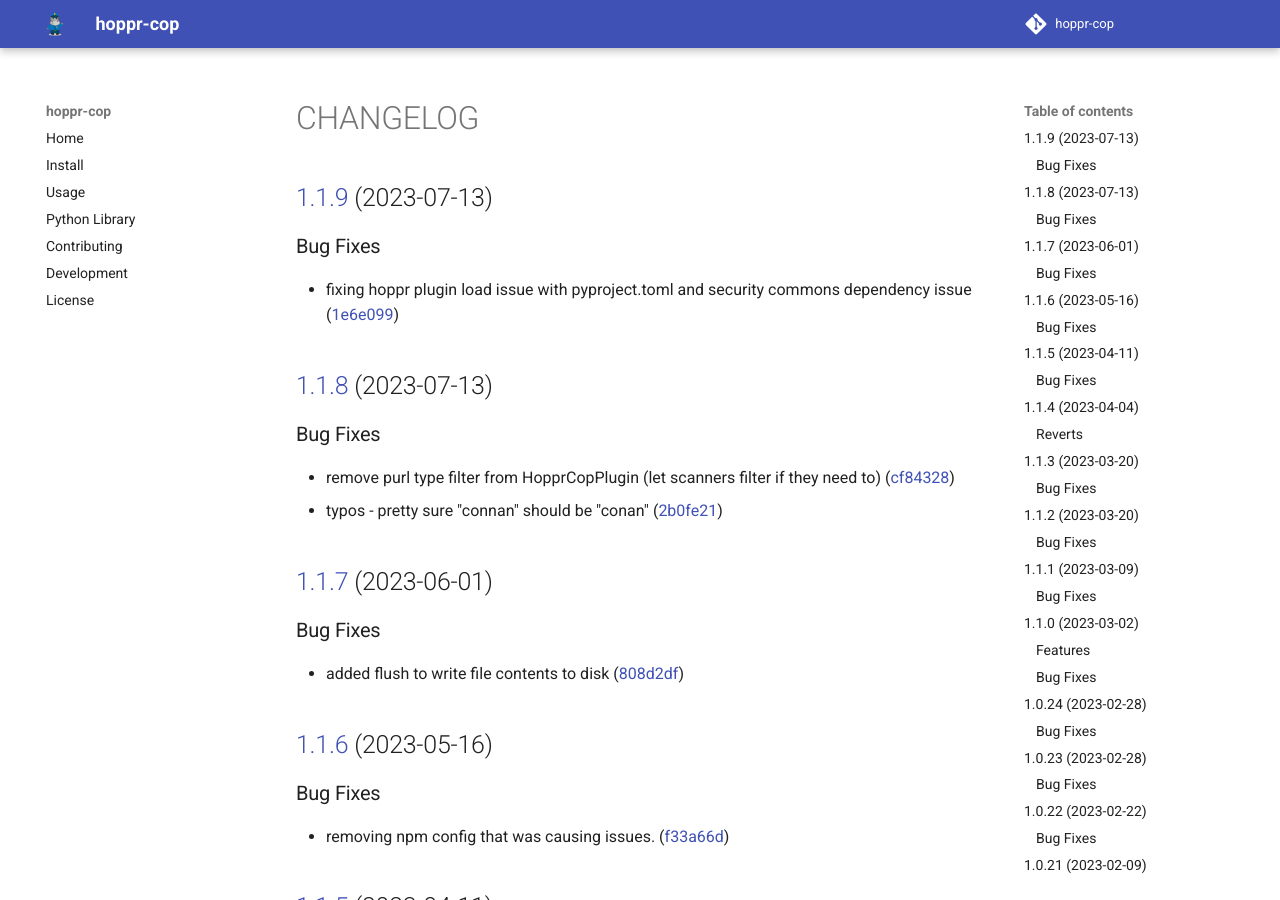
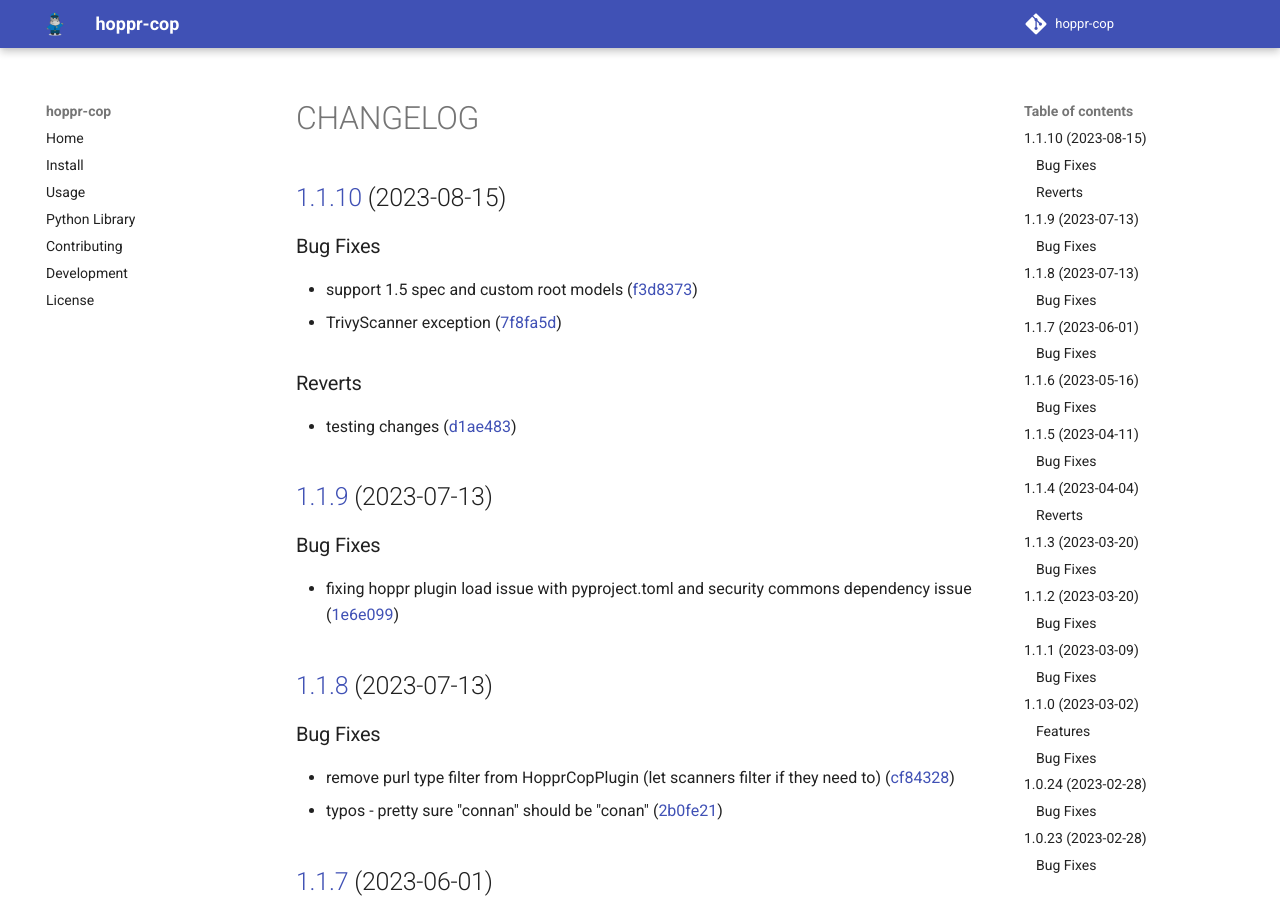
Before and after one commit to lmco/hoppr-cop, an MkDocs documentation site: the page built from docs/CHANGELOG.md, in a window 1280 px wide and 900 px high. Built offline with MkDocs 1.6.1 and Material for MkDocs 9.7.7, drawn with Linux system fonts in a browser that asks for light colours; comment, search, counter and statistics services are not loaded.

Commit message:
chore(release): 1.1.10
## [1.1.10](https://gitlab.com/hoppr/hoppr-cop/compare/v1.1.9...v1.1.10) (2023-08-15)

### Bug Fixes

* support 1.5 spec and custom root models ([f3d8373](https://gitlab.com/hoppr/hoppr-cop/commit/f3d8373c7d87b11c02e131f88116ce9002a54f4e))
* TrivyScanner exception ([7f8fa5d](https://gitlab.com/hoppr/hoppr-cop/commit/7f8fa5dd940421c2b777e2d464deff2681ae8b98))

### Reverts

* testing changes ([d1ae483](https://gitlab.com/hoppr/hoppr-cop/commit/d1ae4833f3519a0d5ad3b637e67644c7f5fb8a43))

```diff
--- a/docs/CHANGELOG.md
+++ b/docs/CHANGELOG.md
@@ -1,3 +1,16 @@
+## [1.1.10](https://gitlab.com/hoppr/hoppr-cop/compare/v1.1.9...v1.1.10) (2023-08-15)
+
+
+### Bug Fixes
+
+* support 1.5 spec and custom root models ([f3d8373](https://gitlab.com/hoppr/hoppr-cop/commit/f3d8373c7d87b11c02e131f88116ce9002a54f4e))
+* TrivyScanner exception ([7f8fa5d](https://gitlab.com/hoppr/hoppr-cop/commit/7f8fa5dd940421c2b777e2d464deff2681ae8b98))
+
+
+### Reverts
+
+* testing changes ([d1ae483](https://gitlab.com/hoppr/hoppr-cop/commit/d1ae4833f3519a0d5ad3b637e67644c7f5fb8a43))
+
 ## [1.1.9](https://gitlab.com/hoppr/hoppr-cop/compare/v1.1.8...v1.1.9) (2023-07-13)
 
 
--- a/hopprcop/__init__.py
+++ b/hopprcop/__init__.py
@@ -1,2 +1,2 @@
 """bom vulnerability scanners"""
-__version__ = "1.1.9"
+__version__ = "1.1.10"
--- a/pyproject.toml
+++ b/pyproject.toml
@@ -1,6 +1,6 @@
 [tool.poetry]
 name = "hoppr-cop"
-version = "1.1.9"
+version = "1.1.10"
 description = ""
 authors = ["kganger <keith.e.ganger@lmco.com>"]
 license = "MIT"
```
Also changed, not shown: 1 other file.
